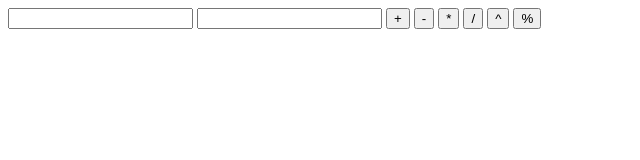
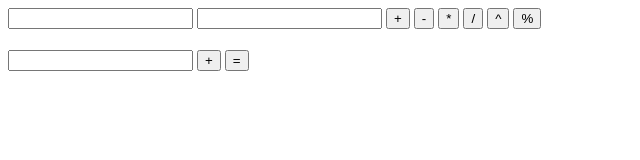
Before and after one commit to alina-mieliekh/calculator, a plain HTML site: page public/index.html in a window 1280 px wide. Shown: the whole page, without its empty margins (0-640 px from the left). Drawn offline with Linux system fonts and the light colour scheme.

Commit message:
optimizing calculator

```diff
--- a/public/app.js
+++ b/public/app.js
@@ -31,3 +31,15 @@ var calc = function (operator) {
     var result = document.getElementById('result');
     result.innerHTML = performActionsWithNumbers(inputValues.number1, operator, inputValues.number2);
 };
+
+var firstValue;
+var operation;
+var memorizedValue = function(localOperation){
+    firstValue = +document.getElementById('main-input').value;
+    operation = localOperation;
+};
+
+var getResult = function () {
+    firstValue
+
+};
--- a/public/index.html
+++ b/public/index.html
@@ -19,6 +19,12 @@
 
 <h1 id="result"></h1>
 
+<input type="number" id="main-input">
+
+<button onclick="memorizedValue('+')">+</button>
+<button onclick="getResult()">=</button>
+
+
 <script src="app.js"></script>
 </body>
 </html>
```
